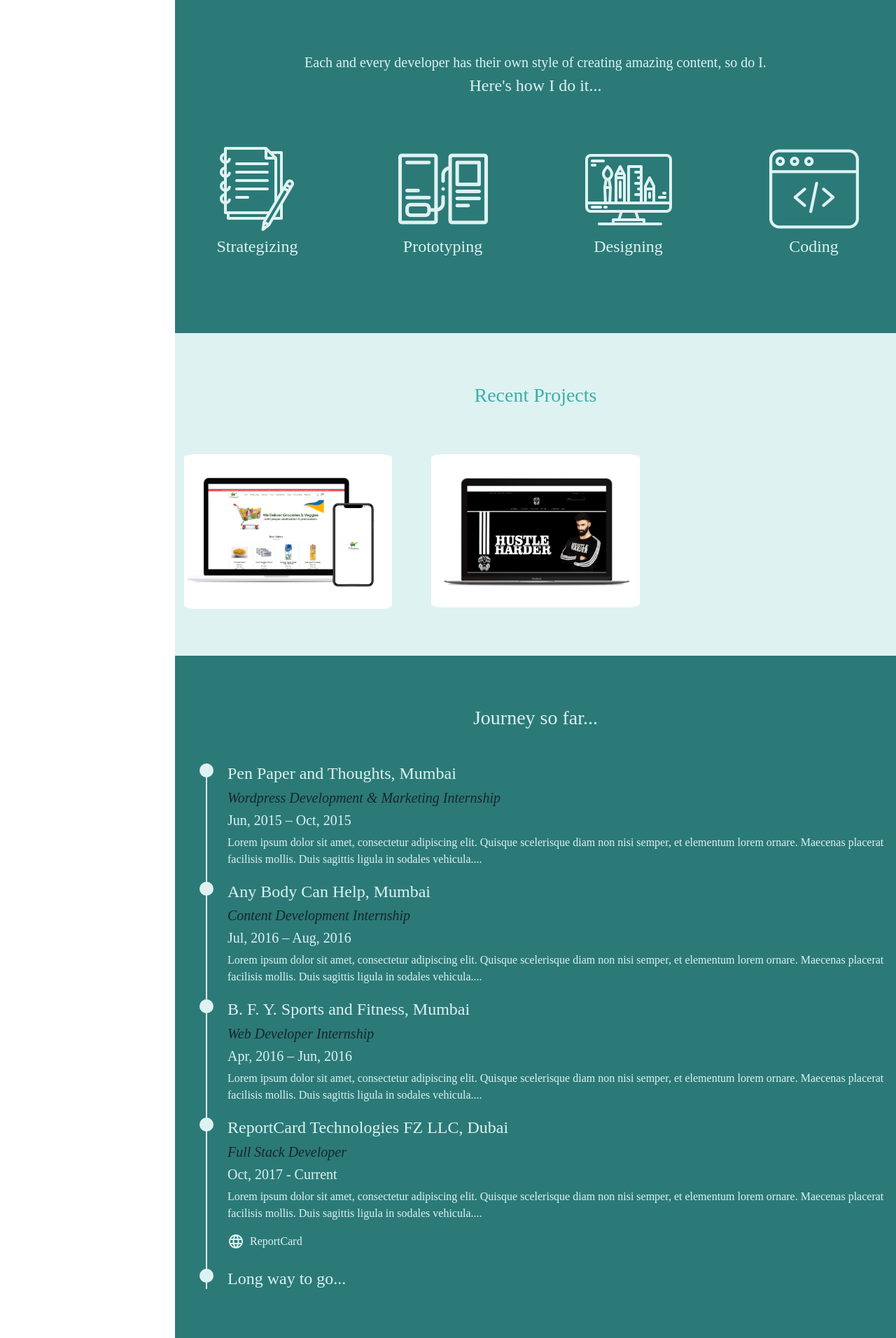
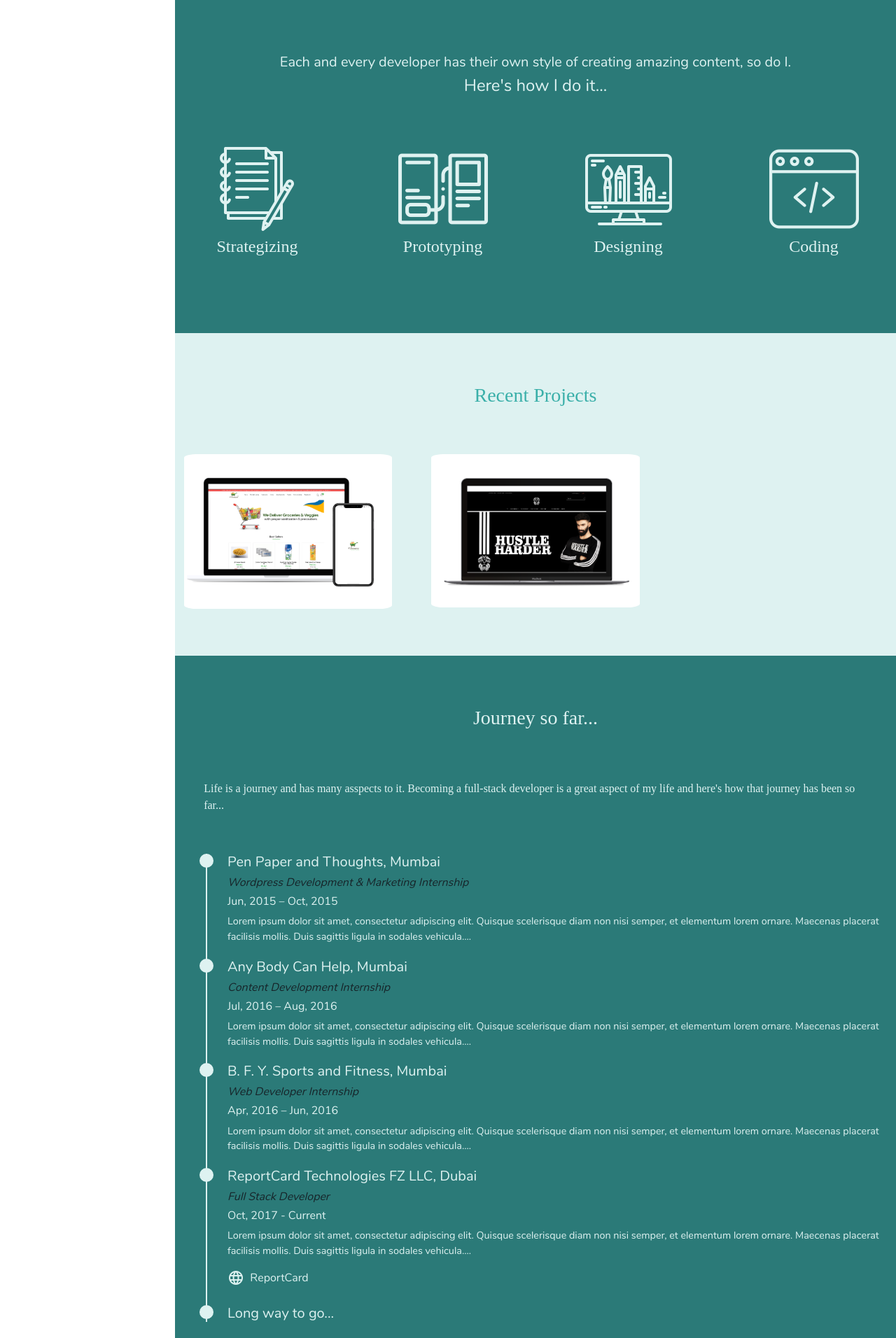
Before and after one commit to ashishmchawla/portfolio, a PHP site: page / in a window 1280 px wide. Shown: the part 1030-2942 px from the top of the page at 70% size. Run offline with PHP 8.4, Linux system fonts and the light colour scheme; some libraries are stand-ins or nearby versions; some web fonts are replaced.

Commit message:
Changes on Portfolio and Journey

```diff
--- a/journey.php
+++ b/journey.php
@@ -1,39 +1,41 @@
 <h3 class="sectionHeadingDark">Journey so far...</h3>
+<br>
+<p class="description">Life is a journey and has many asspects to it. Becoming a full-stack developer is a great aspect of my life and here's how that journey has been so far...  </p>
 <div class="container">
 	<div class="row">
 		<div class="col-md-12">
 			<ul class="timeline">
 
                 <li>
-                    <h4>Pen Paper and Thoughts, Mumbai</h4>
-                    <h5 class="position">Wordpress Development &amp; Marketing Internship</h5>
-					<h5>Jun, 2015 – Oct, 2015</h5>
+                    <h5>Pen Paper and Thoughts, Mumbai</h5>
+                    <h6 class="position">Wordpress Development &amp; Marketing Internship</h6>
+					<h6>Jun, 2015 – Oct, 2015</h6>
                     <p>Lorem ipsum dolor sit amet, consectetur adipiscing elit. Quisque scelerisque diam non nisi semper, et elementum lorem ornare. Maecenas placerat facilisis mollis. Duis sagittis ligula in sodales vehicula....</p>
                 </li>
                 <li>
-                    <h4>Any Body Can Help, Mumbai</h4>
-                    <h5 class="position">Content Development Internship</h5>
-					<h5>Jul, 2016 – Aug, 2016</h5>
+                    <h5>Any Body Can Help, Mumbai</h5>
+                    <h6 class="position">Content Development Internship</h6>
+					<h6>Jul, 2016 – Aug, 2016</h6>
                     <p>Lorem ipsum dolor sit amet, consectetur adipiscing elit. Quisque scelerisque diam non nisi semper, et elementum lorem ornare. Maecenas placerat facilisis mollis. Duis sagittis ligula in sodales vehicula....</p>
                 </li>
 
                 <li>
-                    <h4>B. F. Y. Sports and Fitness, Mumbai</h4>
-                    <h5 class="position">Web Developer Internship</h5>
-					<h5>Apr, 2016 – Jun, 2016</h5>
+                    <h5>B. F. Y. Sports and Fitness, Mumbai</h5>
+                    <h6 class="position">Web Developer Internship</h6>
+					<h6>Apr, 2016 – Jun, 2016</h6>
                     <p>Lorem ipsum dolor sit amet, consectetur adipiscing elit. Quisque scelerisque diam non nisi semper, et elementum lorem ornare. Maecenas placerat facilisis mollis. Duis sagittis ligula in sodales vehicula....</p>
                 </li>
 
                 <li>
-                    <h4>ReportCard Technologies FZ LLC, Dubai </h4>
-                    <h5 class="position">Full Stack Developer</h5>
-					<h5>Oct, 2017 - Current </h5>
+                    <h5>ReportCard Technologies FZ LLC, Dubai </h5>
+                    <h6 class="position">Full Stack Developer</h6>
+					<h6>Oct, 2017 - Current </h6>
                     <p>Lorem ipsum dolor sit amet, consectetur adipiscing elit. Quisque scelerisque diam non nisi semper, et elementum lorem ornare. Maecenas placerat facilisis mollis. Duis sagittis ligula in sodales vehicula....</p>
                     <a href="https://reportcard.ae" target='_blank'> <i class="material-icons">language</i>&nbsp; ReportCard </a>
                 </li>
 
                 <li>
-                    <h4> Long way to go... </h4>
+                    <h5> Long way to go... </h5>
                 </li>
 
 			</ul>
--- a/portfolio.php
+++ b/portfolio.php
@@ -1,5 +1,6 @@
 <h3 class="sectionHeadingLight"> Recent Projects </h3>
 <br>
+
 <div class="row">
 
     <div class="col-md-4">
@@ -8,7 +9,9 @@
             <div class="overlay">
             <div class="cardText">
                 <h4> 4 Farmers </h4>
-                <h5> An online grocery store delivering fresh fruits, vegetables and essentials even during the COVID-19 Crisis to certain parts of Mumbai.</h5>
+                <h6>
+                An e-Commerce website made within short span of one week during COVID-19 to help supply of groceries and essentials delivered, enabling a lot of ease solving the problem of getting out of house during the lockdown.
+                </h6>
                 <a href="https://4farmers.in"><i class="material-icons">language</i>&nbsp; 4farmers.in</a>
             </div>
             </div>
@@ -21,7 +24,7 @@
             <div class="overlay">
             <div class="cardText">
                 <h4> The Royal Swag </h4>
-                <h5> An online fashion store for specialized t-shirts for guys and girls that carry a swag! </h5>
+                <h6> An online fashion store developed while I was still learning in April, 2016. The store specializes in t-shirts for guys and girls that carry a swag! </h6>
                 <a href="https://theroyalswag.com"><i class="material-icons">language</i>&nbsp; theroyalswag.com</a>
             </div>
             </div>
--- a/sass/main.scss
+++ b/sass/main.scss
@@ -13,6 +13,11 @@ html, body {
 @font-face{
     font-family: 'CustomFonts';
     src: url('/fonts/Roboto_Slab/static/RobotoSlab-Medium.ttf');
+}
+
+@font-face {
+    font-family: 'SecondaryFonts';
+    src: url('/fonts//Nunito/Nunito-Regular.ttf');
 }
 
 .bg-themeDark{
@@ -40,7 +45,7 @@ html, body {
     margin-bottom: 20%;
     margin-left: 20%;
     a {
-        margin: 20% 0 0 5%;
+        margin: 10% 0 0 5%;
         float:left;
         clear: left;
         color: $theme-white;
@@ -76,6 +81,7 @@ html, body {
 #home_description {
     padding: 2% 10% 5% 10%;
     font-size: 1.5rem;
+    font-family: 'SecondaryFonts';
 }
 
 #hero_image {
@@ -97,6 +103,7 @@ html, body {
     p {
         padding: 2% 5% 0 5%;
         font-size: 1.25rem;
+        font-family: 'SecondaryFonts';
     }
     .highlight {
         // border-bottom: 4px solid $theme-darker;
@@ -159,8 +166,11 @@ a.nav-link  {
     width: 100%;
     opacity: 0;
     transition: 1s ease;
-    background-color: $theme-primary;
+    background-color: $theme-dark;
     border-radius: 20px;
+    h4 {
+        font-family: 'CustomFonts';
+    }
 }
 
 .cardContainer:hover .overlay {
@@ -168,7 +178,7 @@ a.nav-link  {
 }
 
 .cardText {
-    color: white;
+    color: $theme-light;
     width: 90%;
     position: absolute;
     top: 50%;
@@ -177,6 +187,7 @@ a.nav-link  {
     -ms-transform: translate(-50%, -50%);
     transform: translate(-50%, -50%);
     text-align: center;
+    font-family: 'SecondaryFonts';
     a {
         color: $theme-light;
         display: inline-flex;
@@ -200,6 +211,9 @@ a.nav-link  {
     h3 {
         text-align: center;
     }
+    p.description {
+        padding: 2% 4% 2% 4%;
+    }
 }
 
 ul.timeline {
@@ -220,6 +234,10 @@ ul.timeline > li {
     margin: 20px 0;
     padding-left: 20px;
     text-align: left;
+    font-family: 'SecondaryFonts';
+    h4 {
+        font-weight: 800;
+    }
     a {
         color: $theme-light;
         display: inline-flex;
@@ -232,6 +250,9 @@ ul.timeline > li {
         font-style: italic;
         color: $theme-darker;
         width: 100%;
+    }
+    p{
+        font-size: 0.9rem;
     }
 }
 ul.timeline > li:before {
@@ -254,4 +275,5 @@ ul.timeline > li:before {
     padding:2%;
 }
 
+
 @import "../node_modules/bootstrap/scss/bootstrap";
```
Also changed, not shown: css/main.css, 1 other file.
